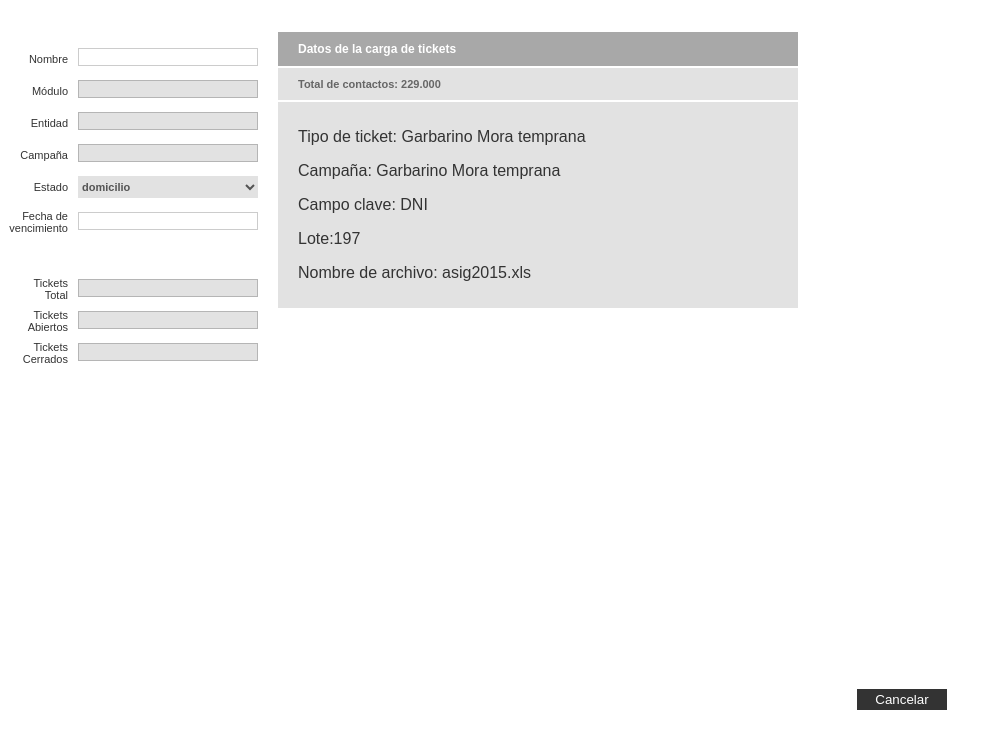
After one commit to EzequielDot175/microvoz, a PHP site: page /step7.php in a window 1280 px wide. The commit adds this page. Shown: the top 749 px of the page, without its empty margins (0-1000 px from the left). Run offline with PHP 8.4, Linux system fonts and the light colour scheme.

Commit message:
unificacion

```diff
--- a/cargador/_step6.scss
+++ b/cargador/_step6.scss
@@ -12,7 +12,10 @@ ul,li{
 	outline: 0;
 }
 
-
+h1,h2,h3,h4,h5,h6{
+	margin: 0px;
+	padding: 0px;
+}
 
 
 
--- /dev/null
+++ b/cargador/_step7.scss
@@ -0,0 +1,126 @@
+// =======================
+/******** STEP 7 ********/
+// =======================
+
+.grafico{
+	margin-left: 10px;
+	width: 500px;
+	margin-left: 10px;
+	float: left;
+	height: 500px;
+	margin-top: 7px;
+
+
+	.titulo{
+		width: 100%;
+		margin-bottom: 2px;
+		background-color:#A8A8A8;
+		float: left;
+		padding: 10px 0px 10px 20px;
+		display: block;
+
+		h3{
+			font-size: 12px;
+			color: #fff;
+		}
+	}
+
+	.grafico-torta{
+		width: 100%;
+		margin-bottom: 2px;
+		float: left;
+		padding:10px;
+		padding: 10px 0px 10px 20px;
+
+		h3{
+			font-size: 11px;
+			color: #666;
+		}
+	}
+
+	.descripcion{
+		width: 100%;
+		margin-bottom: 2px;
+		float: left;
+		padding:10px;
+		padding: 10px 0px 10px 20px;
+	}
+}
+
+.form-grafico{
+	width: 260px;
+	float: left;
+	position: relative;
+
+	.form{
+
+		.separador{
+			height: 35px;
+			float: left;
+			width: 100%;
+		}
+
+
+		label{
+			width: 60px;
+			float: left;
+			min-height: 18px;
+			font-size: 11px;
+			padding-top: 5px;
+			text-align: right;
+			padding-right: 10px;
+		}
+
+		.simple{
+			padding-top: 12px;
+		}
+
+		input, select{
+			width: 180px;
+			float: left;
+			border: none;
+			background-color:#fff;
+			min-height: 18px;
+			margin: 7px 0;
+			color: #545454;
+			font-weight: bold;
+			font-size: 11px;
+		}
+
+		input{
+			border: 1px solid rgba(0,0,0,.2);
+		}
+
+		select{
+			background-color:#D1D1D1;
+			height: 22px;
+		}
+
+		option{
+			padding: 5px;
+		}
+
+		option:checked {
+			color: #D1D1D1;
+		}
+
+		option:hover {
+			background-color:#D1D1D1;
+		}
+	}
+}
+.boton{
+	width: 80px;
+	background-color: #333;
+	position: absolute;
+	bottom: 5px;
+	right: 5px;
+	border: none;
+	padding: 3px;
+	width: 90px;
+	color: #fff;
+}
+
+.gris-background{
+	background: #E2E2E2 !important;
+}
--- a/cargador/ezequiel.css
+++ b/cargador/ezequiel.css
@@ -1316,6 +1316,10 @@ ul, li {
 
 :focus {
   outline: 0; }
+
+h1, h2, h3, h4, h5, h6 {
+  margin: 0px;
+  padding: 0px; }
 
 .crm_contenedorA {
   width: 944px;
@@ -1488,4 +1492,92 @@ ul, li {
 .columna-background {
   background: #E2E2E2; }
 
+/******** STEP 7 ********/
+.grafico {
+  margin-left: 10px;
+  width: 500px;
+  margin-left: 10px;
+  float: left;
+  height: 500px;
+  margin-top: 7px; }
+  .grafico .titulo {
+    width: 100%;
+    margin-bottom: 2px;
+    background-color: #A8A8A8;
+    float: left;
+    padding: 10px 0px 10px 20px;
+    display: block; }
+    .grafico .titulo h3 {
+      font-size: 12px;
+      color: #fff; }
+  .grafico .grafico-torta {
+    width: 100%;
+    margin-bottom: 2px;
+    float: left;
+    padding: 10px;
+    padding: 10px 0px 10px 20px; }
+    .grafico .grafico-torta h3 {
+      font-size: 11px;
+      color: #666; }
+  .grafico .descripcion {
+    width: 100%;
+    margin-bottom: 2px;
+    float: left;
+    padding: 10px;
+    padding: 10px 0px 10px 20px; }
+
+.form-grafico {
+  width: 260px;
+  float: left;
+  position: relative; }
+  .form-grafico .form .separador {
+    height: 35px;
+    float: left;
+    width: 100%; }
+  .form-grafico .form label {
+    width: 60px;
+    float: left;
+    min-height: 18px;
+    font-size: 11px;
+    padding-top: 5px;
+    text-align: right;
+    padding-right: 10px; }
+  .form-grafico .form .simple {
+    padding-top: 12px; }
+  .form-grafico .form input, .form-grafico .form select {
+    width: 180px;
+    float: left;
+    border: none;
+    background-color: #fff;
+    min-height: 18px;
+    margin: 7px 0;
+    color: #545454;
+    font-weight: bold;
+    font-size: 11px; }
+  .form-grafico .form input {
+    border: 1px solid rgba(0, 0, 0, 0.2); }
+  .form-grafico .form select {
+    background-color: #D1D1D1;
+    height: 22px; }
+  .form-grafico .form option {
+    padding: 5px; }
+  .form-grafico .form option:checked {
+    color: #D1D1D1; }
+  .form-grafico .form option:hover {
+    background-color: #D1D1D1; }
+
+.boton {
+  width: 80px;
+  background-color: #333;
+  position: absolute;
+  bottom: 5px;
+  right: 5px;
+  border: none;
+  padding: 3px;
+  width: 90px;
+  color: #fff; }
+
+.gris-background {
+  background: #E2E2E2 !important; }
+
 /*# sourceMappingURL=ezequiel.css.map */
--- a/cargador/ezequiel.scss
+++ b/cargador/ezequiel.scss
@@ -1,3 +1,4 @@
 @import "crm_cargador";
 @import "step8";
 @import "step6";
+@import "step7";
--- /dev/null
+++ b/step7.php
@@ -0,0 +1,68 @@
+
+<link rel="stylesheet" href="cargador/ezequiel.css">
+
+<div class="crm_contenedorA">
+
+	<div class="form-grafico">
+
+		<div class="">
+
+			<div class="form">
+				<form action="">
+
+					<label class="simple">Nombre</label>
+					<input type="text" name="" value="">
+					<label class="simple ">Módulo</label>
+					<input class="gris-background" type="text" name="" value="">
+					<label class="simple">Entidad</label>
+					<input class="gris-background" type="text" name="" value="">
+					<label class="simple">Campaña</label>
+					<input class="gris-background" type="text" name="" value="">
+					<label class="simple">Estado</label>
+					<select class="gris-background" name="">
+						<option value="" disabled selected>domicilio</option>
+						<option value="">Opciones</option>
+						<option value="">Opciones</option>
+						<option value="">Opciones</option>
+					</select>
+					<label >Fecha de vencimiento</label>
+					<input type="text" name="" value="">
+
+					<div class="separador"></div>
+
+					<label>Tickets Total</label>
+					<input class="gris-background" type="text" name="" value="">
+					<label >Tickets Abiertos</label>
+					<input class="gris-background" type="text" name="" value="">
+					<label >Tickets Cerrados</label>
+					<input class="gris-background" type="text" name="" value="">
+
+				</form>
+			</div>
+
+		</div>
+	</div>
+
+	<div class="grafico">
+
+		<div class="titulo">
+			<h3>Datos de la carga de tickets</h3>
+		</div>
+
+		<div class="grafico-torta gris-background">
+			<h3>Total de contactos: 229.000</h3>
+		</div>
+
+		<div class="descripcion gris-background">
+			<p>Tipo de ticket: Garbarino Mora temprana</p>
+			<p>Campaña: Garbarino Mora temprana</p>
+			<p>Campo clave: DNI</p>
+			<p>Lote:197</p>
+			<p>Nombre de archivo: asig2015.xls</p>
+		</div>
+
+	</div>
+
+<button class="boton">Aceptar</button><button class="boton">Cancelar</button>
+
+</div>
```
Also changed, not shown: cargador/_step6-.scss (deleted, +0 -134 lines), 1 other file.
